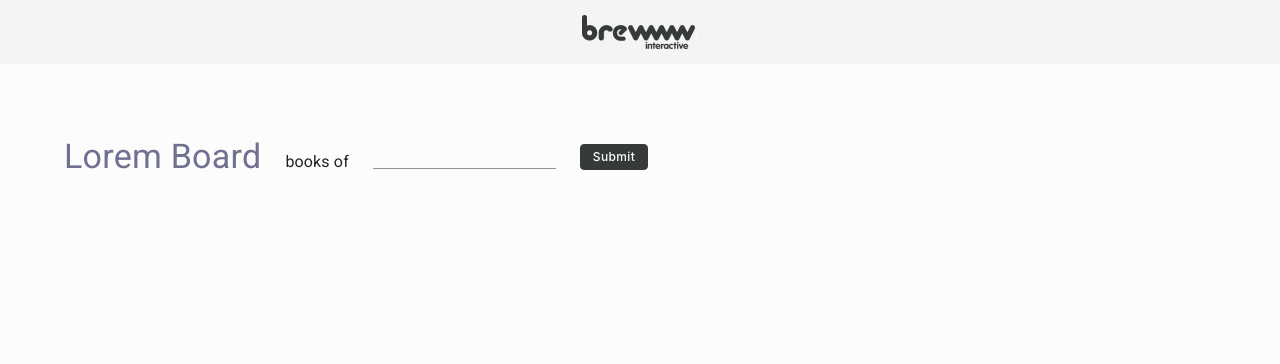
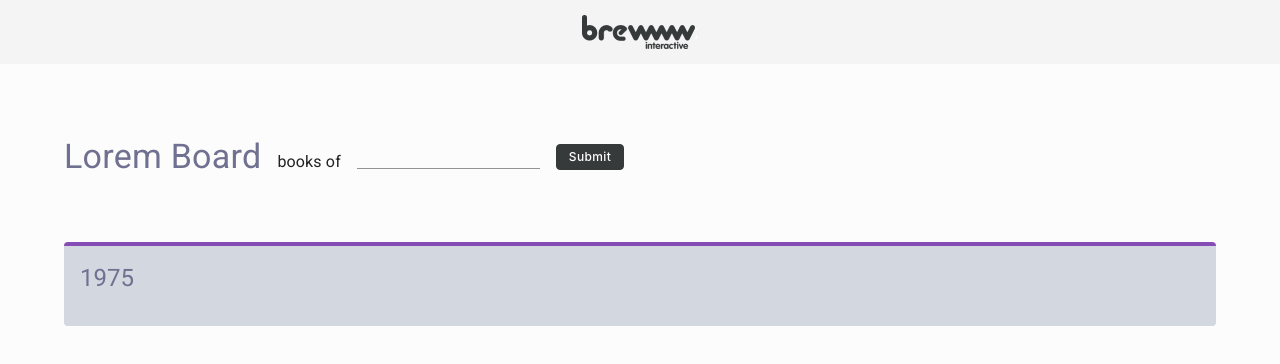
Before and after one commit to salihcandusmez/Board, a React (Create React App) app: page / in a window 1280 px wide. Shown: the top 364 px of the page. Built offline with nearby package versions, Linux system fonts and the light colour scheme.

Commit message:
board created

```diff
--- a/package.json
+++ b/package.json
@@ -5,6 +5,7 @@
   "dependencies": {
     "@emotion/react": "^11.8.2",
     "@emotion/styled": "^11.8.1",
+    "@hookform/resolvers": "^2.8.8",
     "@mui/icons-material": "^5.5.1",
     "@mui/material": "^5.5.2",
     "@testing-library/jest-dom": "^5.16.2",
@@ -14,13 +15,15 @@
     "i18next": "^21.6.14",
     "react": "^17.0.2",
     "react-dom": "^17.0.2",
+    "react-hook-form": "^7.28.1",
     "react-i18next": "^11.16.1",
     "react-redux": "^7.2.6",
     "react-scripts": "5.0.0",
     "redux": "^4.1.2",
     "redux-devtools-extension": "^2.13.9",
     "redux-thunk": "^2.4.1",
-    "web-vitals": "^2.1.4"
+    "web-vitals": "^2.1.4",
+    "yup": "^0.32.11"
   },
   "scripts": {
     "start": "react-scripts start",
--- a/src/App.js
+++ b/src/App.js
@@ -2,6 +2,7 @@ import React from 'react';
 import { Box, Container } from '@mui/material';
 import Header from './components/Header';
 import SearchBar from './components/SearchBar';
+import Board from './components/Board';
 
 function App() {
   return (
@@ -9,6 +10,7 @@ function App() {
       <Header />
       <Container>
         <SearchBar />
+        <Board />
       </Container>
     </Box>
   );
--- /dev/null
+++ b/src/components/Board.js
@@ -0,0 +1,39 @@
+import * as React from 'react';
+import Box from '@mui/material/Box';
+import Card from '@mui/material/Card';
+import { CardContent, Typography } from '@mui/material';
+
+export default function Board() {
+  const [topColor, setTopColor] = React.useState('');
+  const [boardTitle, setBoardTitle] = React.useState('');
+
+  React.useLayoutEffect(() => {
+    let randomColor = Math.floor(Math.random() * 16777215).toString(16);
+    setTopColor(`#${randomColor}`);
+  }, []);
+
+  React.useEffect(() => {
+    setBoardTitle('1975');
+  }, []);
+
+  const card = (
+    <>
+      <Typography variant="h5" sx={{ color: '#707090' }} gutterBottom>
+        {boardTitle}
+      </Typography>
+    </>
+  );
+
+  return (
+    <Box
+      sx={{
+        marginTop: 8
+      }}>
+      <Card
+        variant="outlined"
+        sx={{ background: '#D2D7E0', border: 0, borderTop: 4, borderTopColor: topColor }}>
+        <CardContent>{card}</CardContent>
+      </Card>
+    </Box>
+  );
+}
--- a/src/components/SearchBar.js
+++ b/src/components/SearchBar.js
@@ -12,7 +12,7 @@ export default function SearchBar() {
   const [authorName] = React.useState('Lorem Board');
 
   return (
-    <Stack direction={{ xs: 'column', sm: 'row' }} spacing={{ xs: 2, sm: 2, md: 3 }}>
+    <Stack direction={{ xs: 'column', sm: 'row' }} spacing={{ xs: 2, sm: 2, md: 2 }}>
       <Typography variant="h4" sx={{ color: '#707090' }}>
         {authorName}
       </Typography>
```
Also changed, not shown: 1 other file (tests, documents, lock files or other folders).
